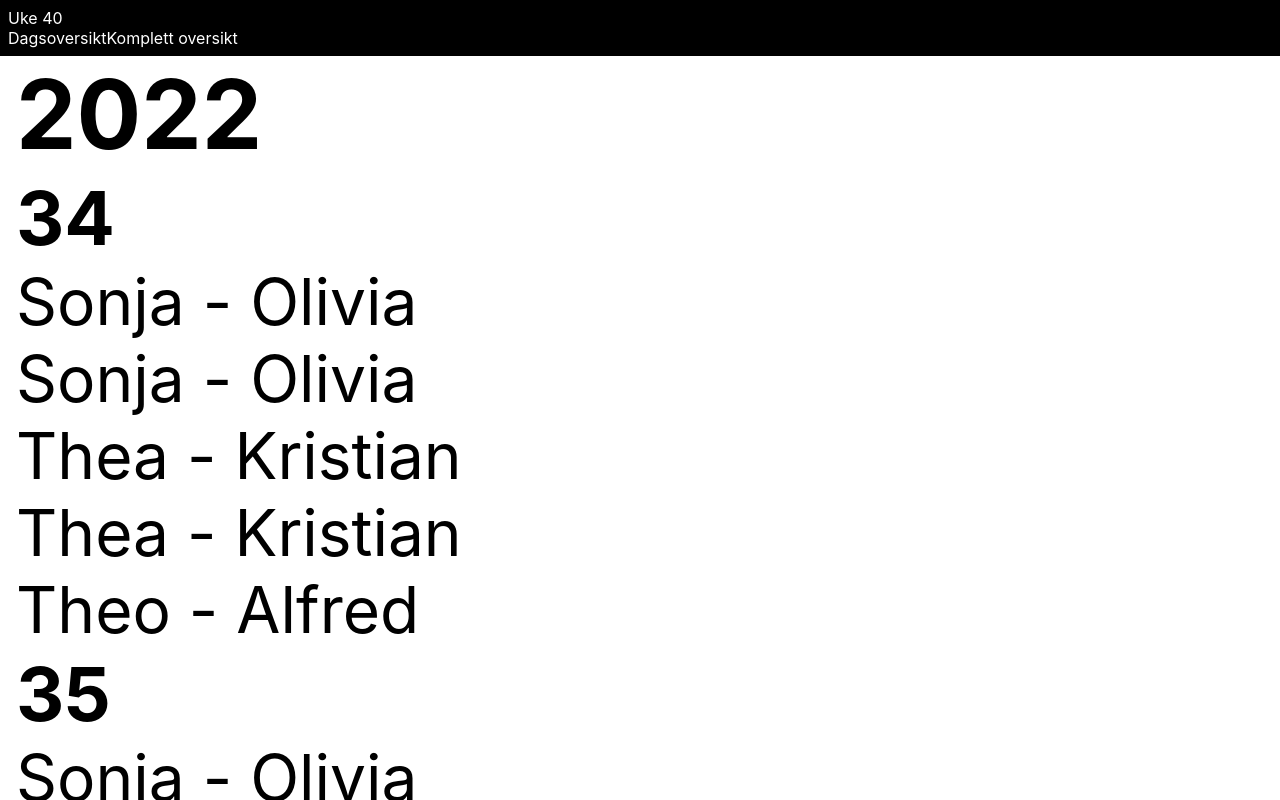
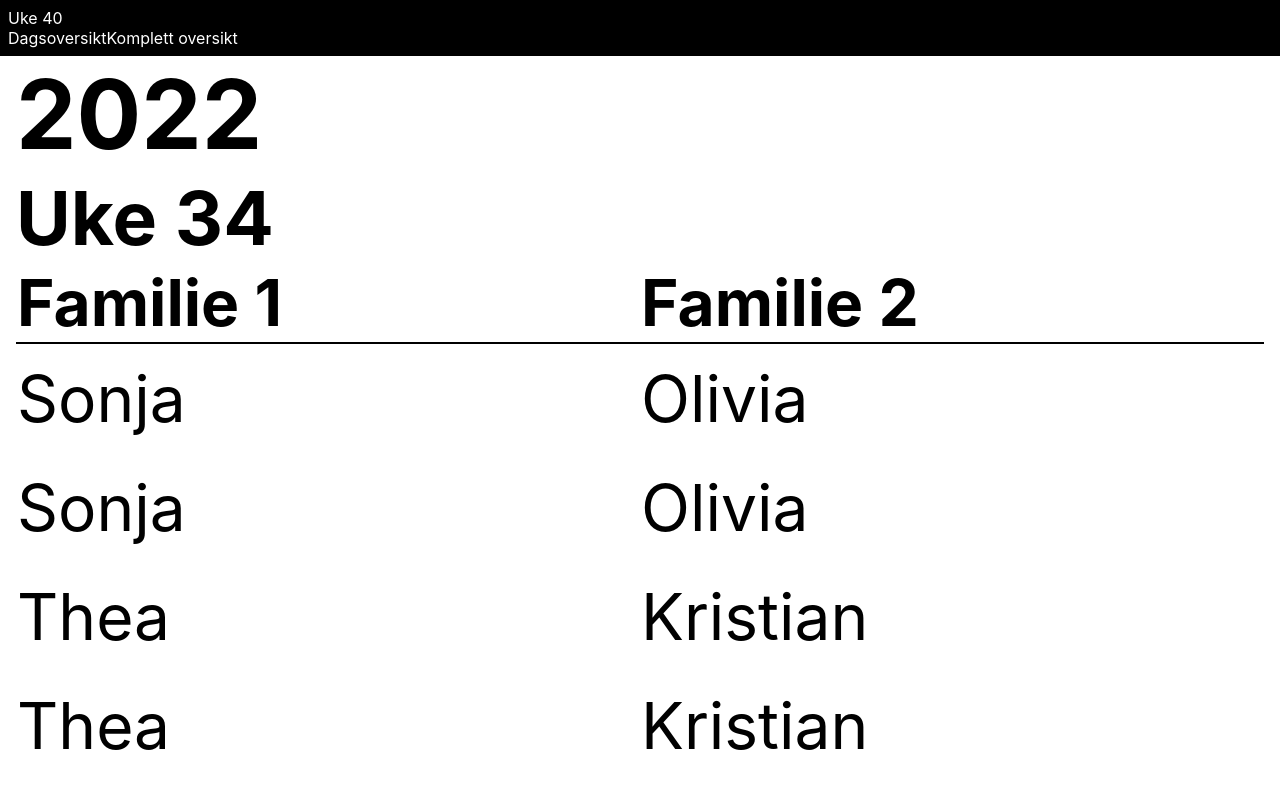
Before and after one commit to ostensrud/foelgeliste, a Next.js app: page /komplett in a window 1280 px wide. Shown: the top 800 px of the page. Built offline with nearby package versions, Linux system fonts and the light colour scheme.

Commit message:
Bruker tabell i komplett oversikt

```diff
--- a/pages/komplett/index.tsx
+++ b/pages/komplett/index.tsx
@@ -1,18 +1,12 @@
 import { walkingSchedule } from "../../resources/schedule";
 import { DagType } from "../../types/DayTypes";
 
-interface DagProps {
-  aar: string;
-  ukenummer: string;
-  index: number;
-  dag: DagType;
-}
-
-const Dagrad = ({ aar, ukenummer, index, dag }: DagProps) => {
+const Dagrad = ({ dag }: { dag: DagType }) => {
   return (
-    <div key={aar + "::" + ukenummer + "::" + index}>
-      {dag.familie1} - {dag.familie2}
-    </div>
+    <tr>
+      <td>{dag.familie1}</td>
+      <td>{dag.familie2}</td>
+    </tr>
   );
 };
 
@@ -24,13 +18,23 @@ interface UkeProps {
 const Ukerad = ({ aar, ukenummer }: UkeProps) => {
   return (
     <div key={aar + "::" + ukenummer}>
-      <h3>{ukenummer}</h3>
+      <h3>Uke {ukenummer}</h3>
       {walkingSchedule[aar][ukenummer].erFerieUke && <div>Ferieuke</div>}
-      <div>
-        {walkingSchedule[aar][ukenummer].dager?.map((dag, index) => (
-          <Dagrad aar={aar} ukenummer={ukenummer} index={index} dag={dag} />
-        ))}
-      </div>
+      {!walkingSchedule[aar][ukenummer].erFerieUke && (
+        <table>
+          <thead>
+            <tr>
+              <th>Familie 1</th>
+              <th>Familie 2</th>
+            </tr>
+          </thead>
+          <tbody>
+            {walkingSchedule[aar][ukenummer].dager?.map((dag, index) => (
+              <Dagrad dag={dag} key={aar + "::" + ukenummer + "::" + index} />
+            ))}
+          </tbody>
+        </table>
+      )}
     </div>
   );
 };
@@ -46,7 +50,11 @@ const Komplett = () => {
           <section key={aar}>
             <h2>{aar}</h2>
             {Object.keys(walkingSchedule[aar]).map((ukenummer) => (
-              <Ukerad aar={aar} ukenummer={ukenummer} />
+              <Ukerad
+                aar={aar}
+                ukenummer={ukenummer}
+                key={aar + "::" + ukenummer}
+              />
             ))}
           </section>
         );
```
